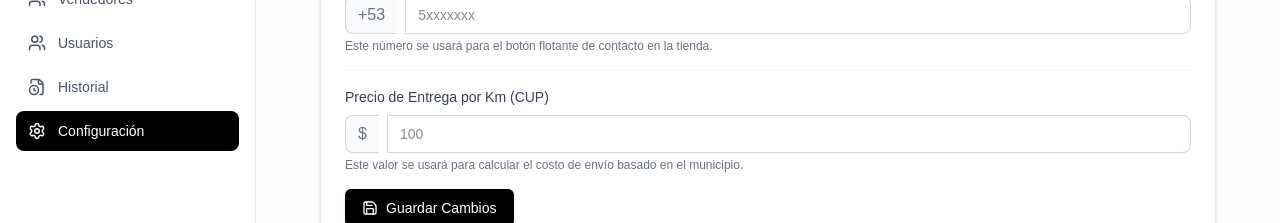
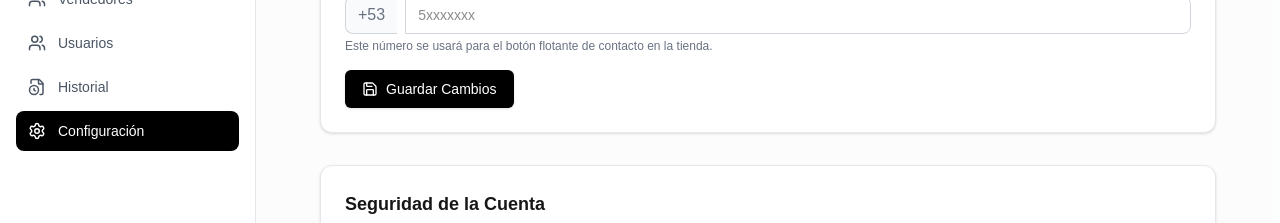
Before and after one commit to RAMIR007/Renova-Market3.0, a Next.js app: page /admin/settings in a window 1280 px wide. Shown: the part 241-464 px from the top of the page. Built offline with nearby package versions, Linux system fonts and the light colour scheme; no server answers; the database is empty.

Commit message:
Eliminado cálculo automático de envío por solicitud de usuario

```diff
--- a/src/app/admin/settings/page.tsx
+++ b/src/app/admin/settings/page.tsx
@@ -49,26 +49,6 @@ export default function AdminSettingsPage() {
                         </p>
                     </div>
 
-                    <div className="pt-4 border-t border-gray-100">
-                        <label className="block text-sm font-medium text-gray-700 mb-2">
-                            Precio de Entrega por Km (CUP)
-                        </label>
-                        <div className="flex gap-2">
-                            <span className="inline-flex items-center px-3 rounded-l-lg border border-r-0 border-gray-300 bg-gray-50 text-gray-500">
-                                $
-                            </span>
-                            <input
-                                type="number"
-                                name="deliveryPricePerKm"
-                                placeholder="100"
-                                className="flex-1 min-w-0 block w-full px-3 py-2 rounded-none rounded-r-lg border border-gray-300 focus:ring-black focus:border-black sm:text-sm"
-                            />
-                        </div>
-                        <p className="text-xs text-gray-500 mt-1">
-                            Este valor se usará para calcular el costo de envío basado en el municipio.
-                        </p>
-                    </div>
-
                     <button
                         type="submit"
                         disabled={loading}
--- a/src/app/cart/page.tsx
+++ b/src/app/cart/page.tsx
@@ -34,10 +34,11 @@ export default function CartPage() {
     // To simplify: I'll keep email field but maybe optional or auto-fill?
     // Wait, createOrder SCHEME requires email. I will keep the field.
 
-    const [deliveryCost, setDeliveryCost] = useState(0);
-    const [pricePerKm, setPricePerKm] = useState(100); // Default
+    // const [deliveryCost, setDeliveryCost] = useState(0); // Disabled for now
+    // const [pricePerKm, setPricePerKm] = useState(100);
 
     // Fetch delivery price setting
+    /*
     useEffect(() => {
         getSystemSettings().then(settings => {
             if (settings['DELIVERY_PRICE_PER_KM']) {
@@ -45,11 +46,13 @@ export default function CartPage() {
             }
         });
     }, []);
+    */
 
+    /*
     // Recalculate delivery cost when city changes
     useEffect(() => {
         if (!formData.city || formData.city === 'La Habana' || formData.city === 'Otro') {
-            setDeliveryCost(0); // If generic or unknown, maybe 0 or warn? Let's say 0 (negotiable fallback)
+            setDeliveryCost(0);
             return;
         }
 
@@ -57,6 +60,7 @@ export default function CartPage() {
         setDeliveryCost(distance * pricePerKm);
 
     }, [formData.city, pricePerKm]);
+    */
 
     const [isSubmitting, setIsSubmitting] = useState(false);
 
@@ -68,7 +72,8 @@ export default function CartPage() {
             // Include Delivery in Total logic?
             // Usually order total is products. Delivery is separate line item.
             // But for the total message we should sum it.
-            const finalTotal = cartTotal + deliveryCost;
+            // const finalTotal = cartTotal + deliveryCost;
+            const finalTotal = cartTotal; // Just products for now
 
             // 1. Create Order in DB (Guest mode)
             // We use a dummy email if user didn't provide one? No, let's ask for it or phone.
@@ -84,7 +89,7 @@ export default function CartPage() {
                     quantity: item.quantity,
                     price: item.price
                 })),
-                total: cartTotal, // Use total including delivery? Or just products?
+                total: finalTotal, // Use total including delivery? Or just products?
                 // Let's use Product Total for DB to be consistent with Item Sum,
                 // OR save shipping separately?
                 // DB schema doesn't have shippingCost.
@@ -105,8 +110,9 @@ export default function CartPage() {
                 message += `*Teléfono:* ${formData.phone}%0A`;
                 message += `*Dirección:* ${formData.address}, ${formData.city}%0A%0A`;
                 message += `*Pedido:*%0A${itemsList}%0A%0A`;
-                message += `*Subtotal Productos:* $${cartTotal.toFixed(2)}%0A`;
-                message += `*Costo Envío (~${MUNICIPALITY_DISTANCES[formData.city] || '?'}km):* $${deliveryCost.toFixed(2)}%0A`;
+                message += `*Total Productos:* $${cartTotal.toFixed(2)}%0A`;
+                // message += `*Costo Envío:* $${deliveryCost.toFixed(2)}%0A`;
+                message += `*Mensajería:* A coordinar%0A`;
                 message += `*TOTAL A PAGAR:* $${finalTotal.toFixed(2)}%0A%0A`;
 
                 if (cartTotal > 30000) {
```
